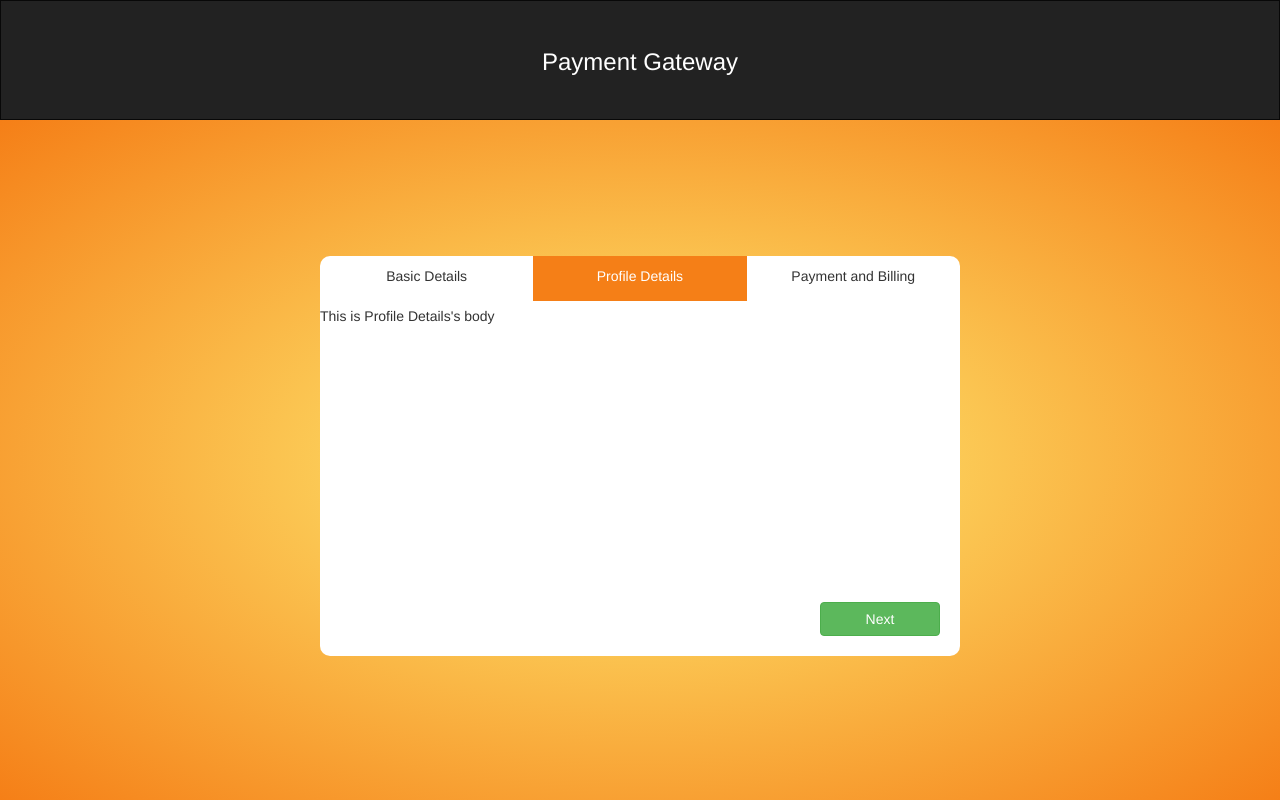
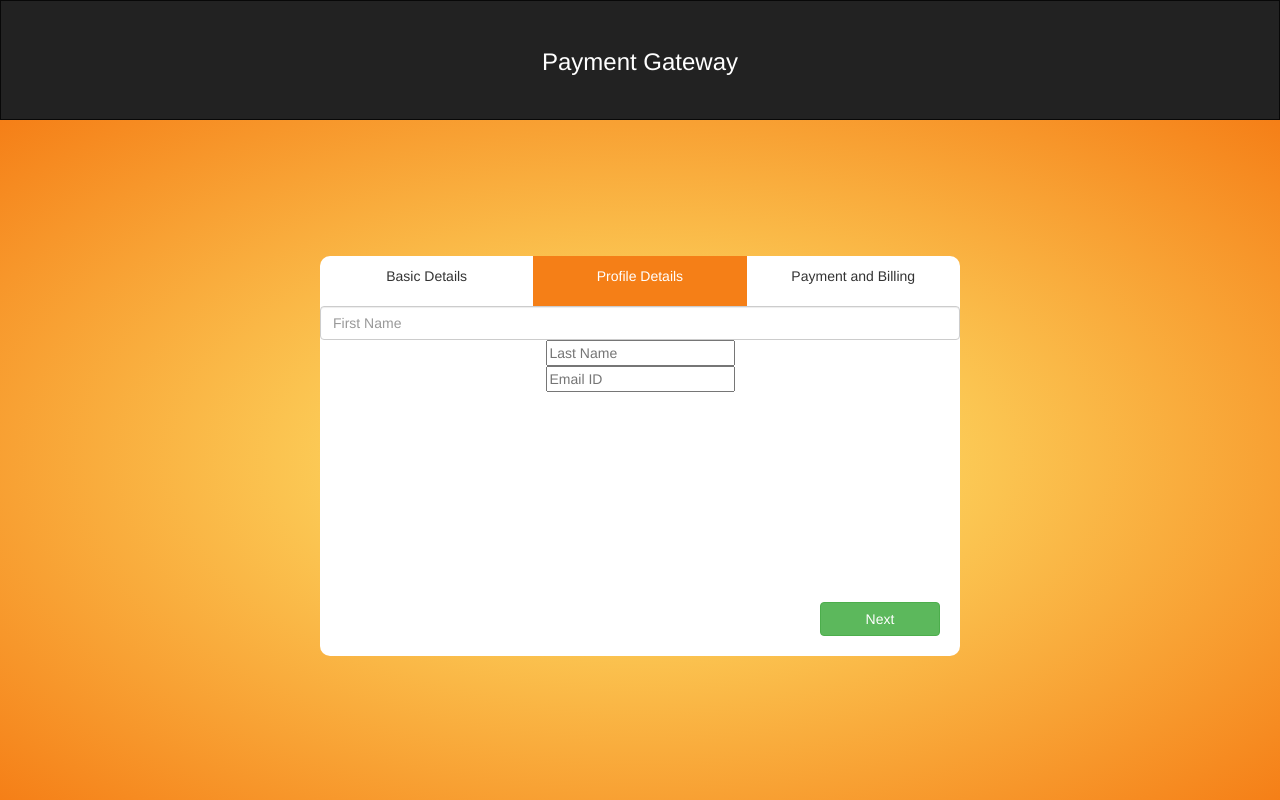
Before and after one commit to rkalra1996/Multi-step-Form, an Angular app: page /step2 in a window 1280 px wide. Built offline with nearby package versions, Linux system fonts and the light colour scheme.

Commit message:
validation done on all three components

```diff
--- a/src/app/multi-step-module/multi-form/multi-form.component.css
+++ b/src/app/multi-step-module/multi-form/multi-form.component.css
@@ -42,7 +42,6 @@ div {
 ol {
     position: relative;
     overflow: hidden;
-    counter-reset: wizard;
     list-style-type: none;
     margin: 0;
     padding: 0;
@@ -52,7 +51,7 @@ ol {
     position: relative;
     float: left;
     width: 33.33%;
-    height: 45px;
+    height: 50px;
     text-align: center;
     padding-top: 10px;
     cursor: pointer;
@@ -63,12 +62,20 @@ ol {
     min-height: 37vh;
 }
 
+.form {
+    text-align: center;
+    position: relative;
+    margin: auto;
+}
+
 .form-row {
     width: 100%;
+    margin: auto;
+    clear: both;
 }
 
-.form-row::after {
-    margin-bottom: 10px;
+.error-text-red {
+    color: red;
 }
 
 .multi-form-button {
--- a/src/app/multi-step-module/multi-form/multi-form.component.html
+++ b/src/app/multi-step-module/multi-form/multi-form.component.html
@@ -8,10 +8,21 @@
                 <li class="" routerLink="/step3">{{step3Title}}</li>
             </ol>
       </div>
-      <div class="row row col-sm-12 col-md-5 multi-form-body">This is {{stepTitle}}'s body</div>
-      <div class="row row col-sm-12 col-md-5 multi-form-button">
-        <button routerLink="{{nextUrl}}" class="btn btn-success pull-right">Next</button>
+      <div class="row row col-sm-12 col-md-5 multi-form-body">
+          <form [formGroup]="multiFG">
+            <div class="row col-sm-12 col-md-5 form-row">
+                <input type="number" formControlName="TotalItems" class="form-control" placeholder="Total Items">
+                <span *ngIf="(multiFG.controls.TotalItems.dirty || multiFG.controls.TotalItems.touched) && multiFG.controls['TotalItems'].errors?.required"><p class="error-text-red">Empy value is not acceptable</p></span>
+            </div>
+            <div class="row col-sm-12 col-md-5 form-row">
+                <input type="text" formControlName="ShippingAddr" placeholder="Shipping Address">
+                <span *ngIf="(multiFG.controls.ShippingAddr.dirty || multiFG.controls.ShippingAddr.touched) && multiFG.controls['ShippingAddr'].errors?.required"><p class="error-text-red">Empy address is not acceptable</p></span>
+            </div>
+          </form>
+        </div>
+        <div class="row row col-sm-12 col-md-5 multi-form-button">
+            <button routerLink="{{nextUrl}}" class="btn btn-success pull-right">Next</button>
+        </div>
       </div>
     </div>
   </div>
-</div>
--- a/src/app/multi-step-module/multi-form/multi-form.component.ts
+++ b/src/app/multi-step-module/multi-form/multi-form.component.ts
@@ -1,4 +1,5 @@
 import { Component, OnInit } from '@angular/core';
+import { FormGroup, FormControl, Validators } from '@angular/forms';
 
 @Component({
   selector: 'app-multi-form',
@@ -11,10 +12,18 @@ export class MultiFormComponent implements OnInit {
   step2Title : string = 'Profile Details'
   step3Title : string = 'Payment and Billing'
   nextUrl : string = '/step2'
+  multiFG : FormGroup;
 
   constructor() { }
 
   ngOnInit() {
+    this.multiFG = new FormGroup({
+      TotalItems : new FormControl('', [Validators.required,Validators.maxLength(16)]),
+      ShippingAddr : new FormControl('', [Validators.required, Validators.minLength(5)]),
+    });
   }
 
+  onSubmit() : void{
+    console.log(this.multiFG.value);
+  }
 }
--- a/src/app/multi-step-module/payment-and-billing/payment-and-billing.component.html
+++ b/src/app/multi-step-module/payment-and-billing/payment-and-billing.component.html
@@ -11,13 +11,19 @@
         <div class="row row col-sm-12 col-md-5 multi-form-body">
           <form [formGroup]="paymentFG">
             <div class="row col-sm-12 col-md-5 form-row">
-                <label>Card :</label><input type="text" formControlName="CardNumber" maxlength="16">
+                <input type="number" formControlName="CardNumber" class="form-control" placeholder="Card Number">
+                <span *ngIf="(paymentFG.controls.CardNumber.dirty || paymentFG.controls.CardNumber.touched) && paymentFG.controls['CardNumber'].errors?.required"><p class="error-text-red">Empy value is not acceptable</p></span>
+                <span *ngIf="(paymentFG.controls.CardNumber.dirty || paymentFG.controls.CardNumber.touched) && paymentFG.controls['CardNumber'].errors?.maxlength"><p class="error-text-red">Length cannot exceed 16 digits</p></span>
             </div>
             <div class="row col-sm-12 col-md-5 form-row">
-                <label>Holder Name :</label><input type="text" formControlName="HolderName">
+                <input type="text" formControlName="HolderName">
+                <span *ngIf="(paymentFG.controls.HolderName.dirty || paymentFG.controls.HolderName.touched) && paymentFG.controls['HolderName'].errors?.required"><p class="error-text-red">Empy value is not acceptable</p></span>
+                <span *ngIf="(paymentFG.controls.HolderName.dirty || paymentFG.controls.HolderName.touched) && paymentFG.controls['HolderName'].errors?.minlength"><p class="error-text-red">You must have a name</p></span>
             </div>
             <div class="row col-sm-12 col-md-5 form-row">
-                <label>CVV :</label><input type="text" formControlName="CVV" placeholder="XXX">
+                <input type="number" formControlName="CVV" placeholder="CVV">
+                <span *ngIf="(paymentFG.controls.CVV.dirty || paymentFG.controls.CVV.touched) && paymentFG.controls['CVV'].errors?.required"><p class="error-text-red">Empy value is not acceptable</p></span>
+                <span *ngIf="(paymentFG.controls.CVV.dirty || paymentFG.controls.CVV.touched) && paymentFG.controls['CVV'].errors?.maxlength"><p class="error-text-red">Length cannot exceed 3 digits</p></span>
             </div>
           </form>
         </div>
--- a/src/app/multi-step-module/payment-and-billing/payment-and-billing.component.ts
+++ b/src/app/multi-step-module/payment-and-billing/payment-and-billing.component.ts
@@ -1,5 +1,5 @@
 import { Component, OnInit } from '@angular/core';
-import { FormBuilder, FormControl, Validators, FormGroup } from '@angular/forms';
+import { FormControl, Validators, FormGroup } from '@angular/forms';
 
 @Component({
   selector: 'app-payment-and-billing',
@@ -11,17 +11,16 @@ export class PaymentAndBillingComponent implements OnInit {
   step1Title : string = 'Basic Details'
   step2Title : string = 'Profile Details'
   stepTitle : string = 'Payment and Billing'
-  nextUrl : string = '/404'
 
   paymentFG : FormGroup;
 
-  constructor(private fb: FormBuilder) { }
+  constructor() { }
 
   ngOnInit() {
-    this.paymentFG = this.fb.group({
-      CardNumber : new FormControl('', [Validators.required]),
-      CVV : new FormControl('', [Validators.required]),
-      HolderName : new FormControl('', [Validators.required])
+    this.paymentFG = new FormGroup({
+      CardNumber : new FormControl('', [Validators.required,Validators.maxLength(16)]),
+      CVV : new FormControl('', [Validators.required, Validators.maxLength(3)]),
+      HolderName : new FormControl('', [Validators.required, Validators.minLength(4)])
     });
   }
 
--- a/src/app/multi-step-module/profile-information/profile-information.component.html
+++ b/src/app/multi-step-module/profile-information/profile-information.component.html
@@ -4,14 +4,29 @@
         <div class="row row col-sm-12 col-md-5 multi-breadcrumb">
             <ol>
                 <li class="" routerLink="">{{step1Title}}</li>
-                <li class="current" routerLink="/step2">{{stepTitle}}</li>
-                <li class="" routerLink="/step3">{{step3Title}}</li>
+                  <li class="current" routerLink="/step2">{{stepTitle}}</li>
+                  <li class="" routerLink="/step3">{{step3Title}}</li>
               </ol>
         </div>
-        <div class="row row col-sm-12 col-md-5 multi-form-body">This is {{stepTitle}}'s body</div>
-        <div class="row row col-sm-12 col-md-5 multi-form-button">
-          <button routerLink="/step3" class="btn btn-success pull-right">Next</button>
+        <div class="row row col-sm-12 col-md-5 multi-form-body">
+            <form [formGroup]="detailsFG"class="form">
+              <div class="row col-sm-12 col-md-5 form-row">
+                  <input type="number" formControlName="FirstName" class="form-control" placeholder="First Name">
+                  <span *ngIf="(detailsFG.controls.FirstName.dirty || detailsFG.controls.FirstName.touched) && detailsFG.controls['FirstName'].errors?.required"><p class="error-text-red">Empy value is not acceptable</p></span>
+              </div>
+              <div class="row col-sm-12 col-md-5 form-row">
+                  <input type="text" formControlName="LastName" placeholder="Last Name">
+                  <span *ngIf="(detailsFG.controls.LastName.dirty || detailsFG.controls.LastName.touched) && detailsFG.controls['LastName'].errors?.required"><p class="error-text-red">Empy address is not acceptable</p></span>
+              </div>
+              <div class="row col-sm-12 col-md-5 form-row">
+                  <input type="text" formControlName="EmailID" placeholder="Email ID">
+                  <span *ngIf="(detailsFG.controls.EmailID.dirty || detailsFG.controls.EmailID.touched) && detailsFG.controls['EmailID'].errors?.required"><p class="error-text-red">Empy email is not acceptable</p></span>
+              </div>
+            </form>
+          </div>
+          <div class="row row col-sm-12 col-md-5 multi-form-button">
+              <button routerLink="{{nextUrl}}" class="btn btn-success pull-right">Next</button>
+          </div>
         </div>
       </div>
     </div>
-  </div>
--- a/src/app/multi-step-module/profile-information/profile-information.component.ts
+++ b/src/app/multi-step-module/profile-information/profile-information.component.ts
@@ -1,4 +1,5 @@
 import { Component, OnInit } from '@angular/core';
+import { FormGroup, FormControl, Validators } from '@angular/forms';
 
 @Component({
   selector: 'app-profile-information',
@@ -11,10 +12,19 @@ export class ProfileInformationComponent implements OnInit {
   stepTitle : string = 'Profile Details'
   step3Title : string = 'Payment and Billing'
   nextUrl : string = '/step3'
+  detailsFG : FormGroup;
 
   constructor() { }
 
   ngOnInit() {
+    this.detailsFG = new FormGroup({
+      FirstName : new FormControl('', [Validators.required,Validators.maxLength(16)]),
+      LastName : new FormControl('', [Validators.required, Validators.minLength(5)]),
+      EmailID : new FormControl('', [Validators.required,Validators.maxLength(16)])
+    });
   }
 
+  onSubmit() : void{
+    console.log(this.detailsFG.value);
+  }
 }
```
